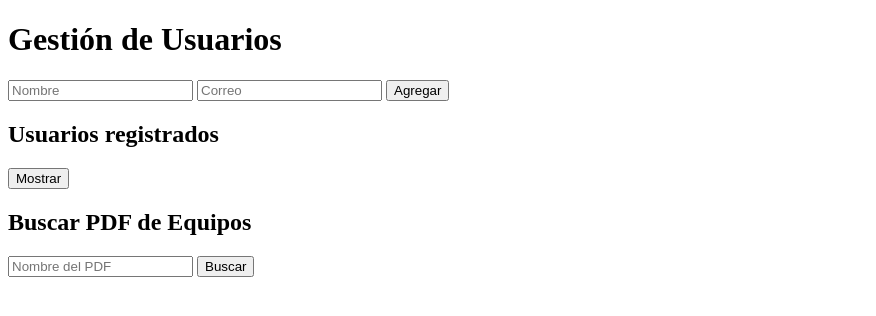
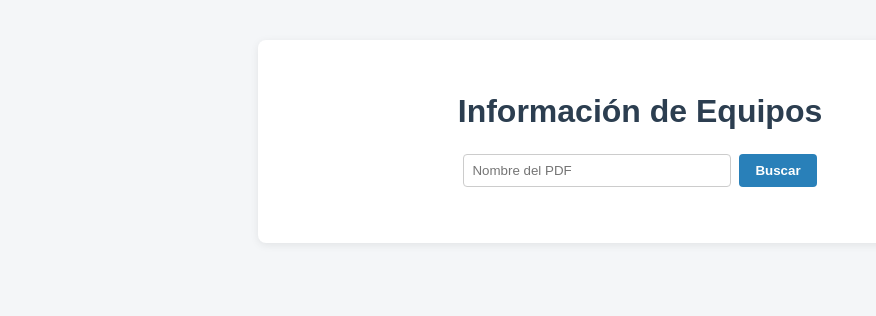
Before and after one commit to Cofla9/Instrumentacion, a Flask app: page / in a window 1280 px wide. Shown: the top 316 px of the page, without its empty margins (0-876 px from the left). Run offline with Flask 3, Linux system fonts and the light colour scheme.

Commit message:
index.html

```diff
--- a/templates/index.html
+++ b/templates/index.html
@@ -2,31 +2,86 @@
 <html lang="es">
 <head>
     <meta charset="UTF-8">
-    <title>Base de datos con Flask</title>
+    <title>Información de Equipos</title>
+    <style>
+        body {
+            font-family: Arial, sans-serif;
+            background: #f4f6f8;
+            margin: 0;
+            padding: 0;
+        }
+        .container {
+            max-width: 700px;
+            margin: 40px auto;
+            background: #fff;
+            border-radius: 8px;
+            box-shadow: 0 2px 8px rgba(0,0,0,0.08);
+            padding: 32px;
+        }
+        h1 {
+            color: #2c3e50;
+            text-align: center;
+            margin-bottom: 24px;
+        }
+        .search-block {
+            display: flex;
+            gap: 8px;
+            margin-bottom: 24px;
+            justify-content: center;
+        }
+        input[type="text"] {
+            padding: 8px;
+            border-radius: 4px;
+            border: 1px solid #ccc;
+            width: 250px;
+        }
+        button {
+            padding: 8px 16px;
+            border-radius: 4px;
+            border: none;
+            background: #2980b9;
+            color: #fff;
+            cursor: pointer;
+            font-weight: bold;
+        }
+        button:hover {
+            background: #3498db;
+        }
+        #resultadoPDF {
+            margin-top: 24px;
+            text-align: center;
+        }
+        iframe {
+            border: 1px solid #ccc;
+            border-radius: 4px;
+            margin-top: 12px;
+        }
+        .pdf-link {
+            font-size: 1.1em;
+            color: #2980b9;
+            text-decoration: none;
+            font-weight: bold;
+        }
+        .pdf-link:hover {
+            text-decoration: underline;
+        }
+    </style>
 </head>
 <body>
-    <h1>Gestión de Usuarios</h1>
-    <form action="/add_user" method="POST">
-        <input type="text" name="nombre" placeholder="Nombre" required>
-        <input type="email" name="email" placeholder="Correo" required>
-        <button type="submit">Agregar</button>
-    </form>
-
-    <h2>Usuarios registrados</h2>
-    <button onclick="cargarUsuarios()">Mostrar</button>
-    <ul id="lista"></ul>
-
-    <h2>Buscar PDF de Equipos</h2>
-    <input type="text" id="busqueda" placeholder="Nombre del PDF">
-    <button onclick="buscarPDF()">Buscar</button>
-    <div id="resultadoPDF"></div>
-
+    <div class="container">
+        <h1>Información de Equipos</h1>
+        <div class="search-block">
+            <input type="text" id="busqueda" placeholder="Nombre del PDF">
+            <button onclick="buscarPDF()">Buscar</button>
+        </div>
+        <div id="resultadoPDF"></div>
+    </div>
     <script>
         // Lista de PDFs (puedes agregar más)
         const pdfs = [
             {
                 nombre: "CNC",
-                url: "https://github.com/Cofla9/Equipos_MSC/blob/2c9ae45c76a9db931a2546925221faaaa212e738/CNC.pdf"
+                url: "https://github.com/Cofla9/Equipos_MSC/raw/af71bb1b1e22fc42527b740cc4c905686cdbf69f/Proyecto_CNC.pdf"
             }
             // Agrega más PDFs aquí: {nombre: "Nombre", url: "URL"}
         ];
@@ -38,27 +93,8 @@
             div.innerHTML = "";
             if (resultado) {
                 div.innerHTML = `
-                    <a href="${resultado.url}" target="_blank">${resultado.nombre} (PDF)</a><br>
+                    <a class="pdf-link" href="${resultado.url}" target="_blank">${resultado.nombre} (PDF)</a><br>
                     <iframe src="${resultado.url}" width="600" height="400"></iframe>
                 `;
             } else {
-                div.textContent = "No se encontró ningún PDF con ese nombre.";
-            }
-        }
-
-        function cargarUsuarios() {
-            fetch("/get_users")
-                .then(res => res.json())
-                .then(data => {
-                    let lista = document.getElementById("lista");
-                    lista.innerHTML = "";
-                    data.forEach(u => {
-                        let li = document.createElement("li");
-                        li.textContent = u[1] + " - " + u[2];
-                        lista.appendChild(li);
-                    });
-                });
-        }
-    </script>
-</body>
-</html>
+                div.textContent = "No se encontró ningún PDF con ese
```
